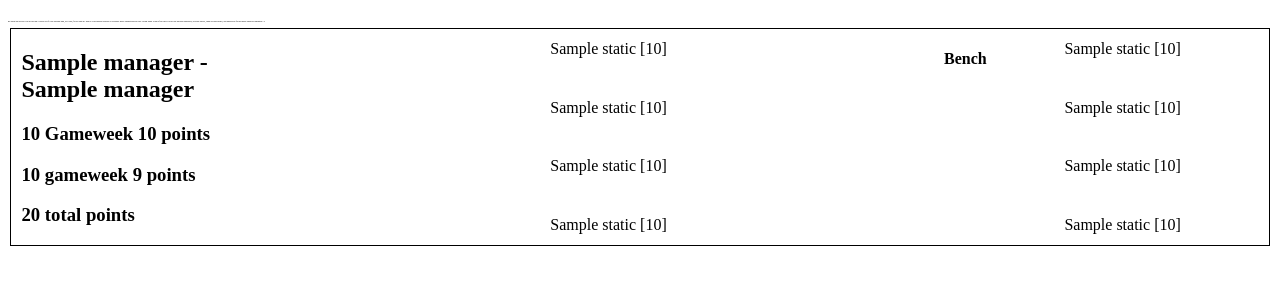
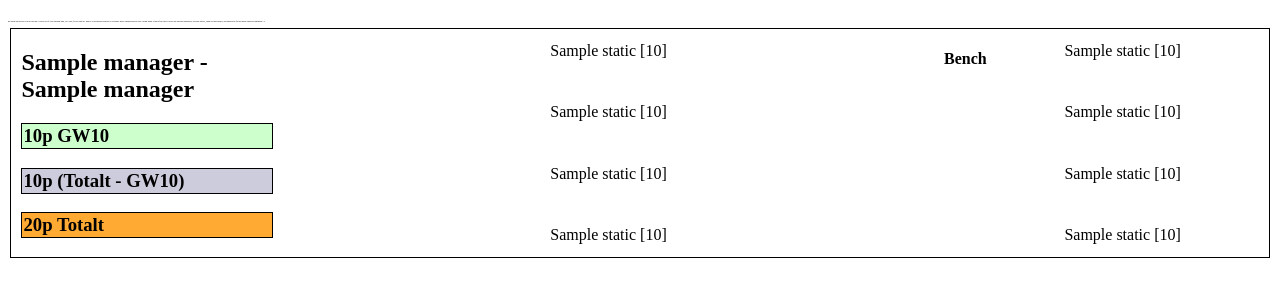
Before and after one commit to Lucasljungberg/noslack-fpl, a Flask app: template templates/index.html in a window 1280 px wide. Shown: the top 300 px of the page. Run offline with Flask 2, Linux system fonts and the light colour scheme; the template is opened without the code that fills it: most values are stand-ins (such as "Sample title", 1, 10 or a date in 2020).

Commit message:
Update styling to make points more readable #1

```diff
--- a/templates/index.html
+++ b/templates/index.html
@@ -6,6 +6,22 @@
         .player-name {
             flex-basis: max-content;
             align-self: center;
+        }
+    </style>
+    <style>
+        .current-gw-points {
+            background-color: #cfc;
+            padding: 1px;
+            border: 1px solid black;
+        }
+        .total-points-excuding-current-gw { /* bra namn */
+            background-color: #ccd;
+            padding: 1px;
+            border: 1px solid black;
+        }.total-points { /* bra namn */
+            background-color: #fa3;
+            padding: 1px;
+            border: 1px solid black;
         }
     </style>
 </head>
@@ -17,9 +33,9 @@
         <div style="border: 1px solid black; margin: 2px; display: flex; flex-direction: row; justify-content: space-around;">
             <div style="width: 20%; height: inherit;">
                 <h2>{{ manager.name }} - {{ manager.team_name }}</h2>
-                <h3>{{ manager.gw_points }} Gameweek {{ gameweek }} points</h3>
-                <h3>{{ manager.points }} gameweek {{ gameweek - 1 }} points</h3>
-                <h3>{{ manager.points + manager.gw_points }} total points</h3>
+                <h3 class="current-gw-points">{{ manager.gw_points }}p GW{{ gameweek }}</h3>
+                <h3 class="total-points-excuding-current-gw">{{ manager.points }}p (Totalt - GW{{ gameweek}})</h3>
+                <h3 class="total-points">{{ manager.points + manager.gw_points }}p Totalt</h3>
             </div>
             <div style="display: flex; flex-direction: column; width: 50%; align-items: center; justify-content: space-evenly;">
                 <div style="display: flex; flex-direction: row;">
```
